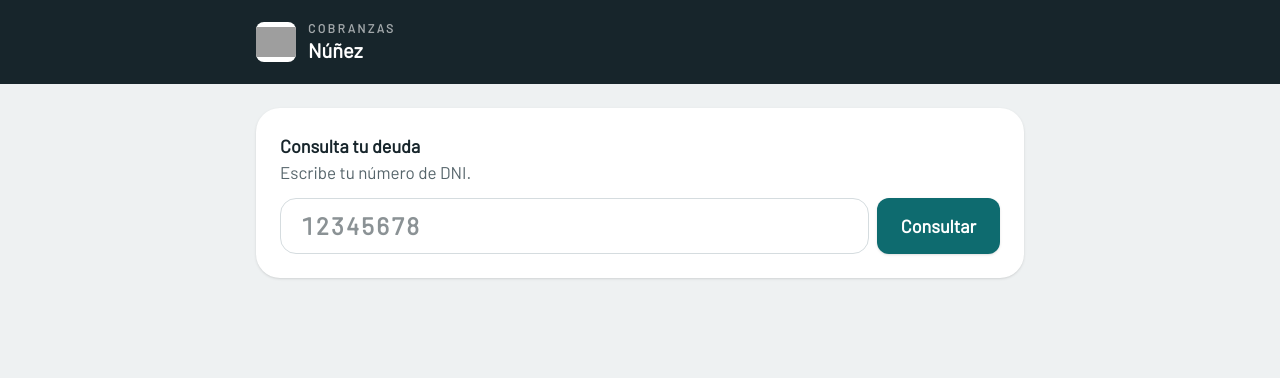
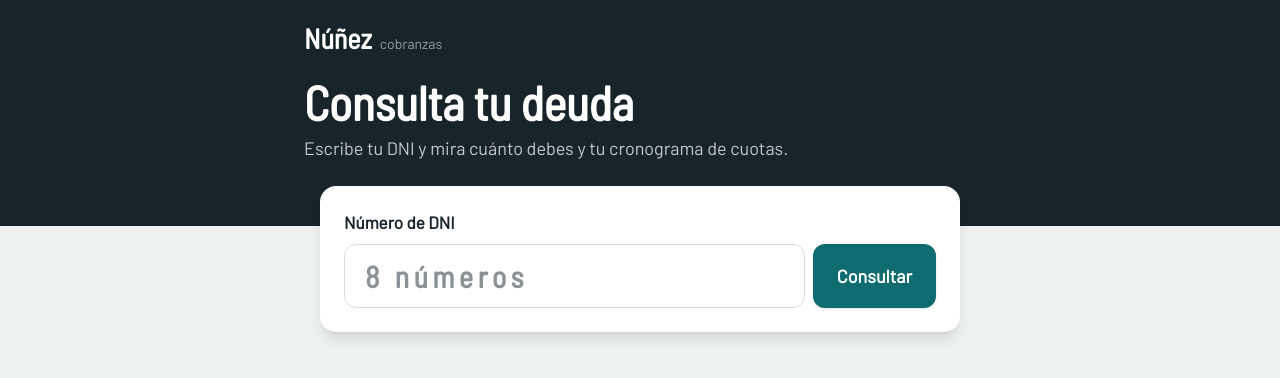
Before and after one commit to nunezgroupeirl-dot/cobranzas-nunez, a Next.js app: page /consulta in a window 1280 px wide. Shown: the top 378 px of the page. Built offline with nearby package versions, Linux system fonts and the light colour scheme; grey boxes are pictures that could not be loaded.

Commit message:
Consulta por DNI: varias motos y nombre reservado

```diff
--- a/src/app/consulta/page.tsx
+++ b/src/app/consulta/page.tsx
@@ -1,61 +1,112 @@
 "use client";
-import { Suspense, useCallback, useEffect, useState, type FormEvent } from "react";
-import { useSearchParams } from "next/navigation";
+import { useState, type FormEvent } from "react";
+import { Cronograma } from "@/app/(app)/contratos/_componentes/Cronograma";
+import { Marca } from "@/components/layout/Marca";
+import { Aviso, Boton, EtiquetaSemaforo, Placa, formatoFecha, formatoSoles, hoyLima, mensajeDeError } from "@/components/ui";
 import { getDatos } from "@/lib/supabase/datos";
-import { Aviso, Boton, formatoSoles, hoyLima, formatoFecha, mensajeDeError, Placa } from "@/components/ui";
-import { Cronograma } from "@/app/(app)/contratos/_componentes/Cronograma";
-import type { ConsultaPublica } from "@/types/database";
+import { colorPorSemanas } from "@/lib/supabase/reglas";
+import type { ConsultaPublica, ContratoPublico } from "@/types/database";
 
-function Consulta() {
-  const dniUrl = useSearchParams().get("dni") ?? "";
-  const [dni, setDni] = useState(dniUrl);
+/** Un contrato del cliente: lo que debe hoy y su cronograma. */
+function TarjetaContrato({ c }: { c: ContratoPublico }) {
+  const proxima = c.cuotas.find((q) => q.estado === "pendiente");
+  const alDia = c.deuda === 0;
+  return (
+    <section className="overflow-hidden rounded-2xl border border-borde bg-superficie">
+      <div className="flex flex-wrap items-center justify-between gap-3 border-b border-borde px-5 py-4">
+        <Placa placa={c.placa} tamano="grande" />
+        <EtiquetaSemaforo color={colorPorSemanas(c.semanas_atraso)} semanas={c.semanas_atraso} grande />
+      </div>
+      <div className="grid gap-4 px-5 py-5 sm:grid-cols-[1.3fr_1fr]">
+        <div>
+          <p className="text-sm font-semibold text-tenue">{alDia ? "Estás al día" : "Debes hoy"}</p>
+          <p className={`num font-display text-5xl leading-tight font-bold ${alDia ? "text-verde" : "text-rojo"}`}>{formatoSoles(c.deuda)}</p>
+          {!alDia && (
+            <p className="mt-1 text-tenue">
+              {c.semanas_atraso === 1 ? "1 cuota vencida" : `${c.semanas_atraso} cuotas vencidas`}
+            </p>
+          )}
+        </div>
+        <dl className="grid grid-cols-2 gap-3 self-center sm:grid-cols-1">
+          <div>
+            <dt className="text-sm text-tenue">Cuota semanal</dt>
+            <dd className="num font-semibold">{formatoSoles(c.cuota)}</dd>
+          </div>
+          <div>
+            <dt className="text-sm text-tenue">Próxima cuota</dt>
+            <dd className="font-semibold">{proxima ? formatoFecha(proxima.fecha_vencimiento) : "—"}</dd>
+          </div>
+        </dl>
+      </div>
+      <details className="group border-t border-borde">
+        <summary className="flex min-h-12 cursor-pointer list-none items-center justify-between px-5 font-semibold text-marca">
+          Ver mi cronograma
+          <span aria-hidden className="transition-transform group-open:rotate-180">
+            ▾
+          </span>
+        </summary>
+        <div className="px-5 pb-5">
+          <Cronograma cuotas={c.cuotas} />
+        </div>
+      </details>
+    </section>
+  );
+}
+
+export default function PaginaConsulta() {
+  const [dni, setDni] = useState("");
   const [resultado, setResultado] = useState<ConsultaPublica | null | undefined>(undefined);
   const [error, setError] = useState<string | null>(null);
   const [buscando, setBuscando] = useState(false);
 
-  const buscar = useCallback(async (valor: string) => {
-    if (!/^\d{8}$/.test(valor)) {
-      setError("Escribe tu DNI de 8 números.");
+  const consultar = async (e: FormEvent) => {
+    e.preventDefault();
+    if (!/^\d{8}$/.test(dni)) {
+      setError("Escribe tu DNI: son 8 números.");
       return;
     }
     setBuscando(true);
     setError(null);
     try {
       const d = await getDatos();
-      setResultado(await d.consultaPublica(valor));
-    } catch (e) {
-      setError(mensajeDeError(e));
+      setResultado(await d.consultaPublica(dni));
+    } catch (err) {
+      setError(mensajeDeError(err));
     } finally {
       setBuscando(false);
     }
-  }, []);
-
-  useEffect(() => {
-    if (dniUrl) buscar(dniUrl);
-  }, [dniUrl, buscar]);
-
-  const enviar = (e: FormEvent) => {
-    e.preventDefault();
-    buscar(dni);
   };
 
+  const total = resultado ? resultado.contratos.reduce((t, c) => t + c.deuda, 0) : 0;
+
   return (
-    <div className="mx-auto flex w-full max-w-3xl flex-col gap-5">
-      <form onSubmit={enviar} className="rounded-3xl bg-superficie p-5 shadow-sm sm:p-6">
-        <label htmlFor="dni" className="text-lg font-bold">
-          Consulta tu deuda
+    <main className="min-h-dvh bg-fondo">
+      <header className="bg-tinta px-4 pt-6 pb-16 text-white">
+        <div className="mx-auto max-w-2xl">
+          <Marca claro />
+          <h1 className="mt-6 text-4xl font-bold sm:text-5xl">Consulta tu deuda</h1>
+          <p className="mt-2 text-lg text-white/75">Escribe tu DNI y mira cuánto debes y tu cronograma de cuotas.</p>
+        </div>
+      </header>
+
+      <div className="mx-auto -mt-10 flex max-w-2xl flex-col gap-4 px-4 pb-10">
+        <form onSubmit={consultar} className="rounded-2xl bg-superficie p-5 shadow-lg sm:p-6">
+          <label htmlFor="dni" className="font-semibold">
+            Número de DNI
           </label>
-        <p className="mb-3 text-tenue">Escribe tu número de DNI.</p>
-        <div className="flex flex-col gap-2 sm:flex-row">
+          <div className="mt-2 flex flex-col gap-2 sm:flex-row">
             <input
               id="dni"
               inputMode="numeric"
               autoComplete="off"
               maxLength={8}
               value={dni}
-            onChange={(e) => setDni(e.target.value.replace(/\D/g, ""))}
-            placeholder="12345678"
-            className="num min-h-14 flex-1 rounded-2xl border border-borde px-5 text-2xl font-bold tracking-widest focus:border-marca focus:ring-3 focus:ring-marca/20 focus:outline-none"
+              onChange={(e) => {
+                setDni(e.target.value.replace(/\D/g, ""));
+                setResultado(undefined);
+              }}
+              placeholder="8 números"
+              className="num min-h-16 flex-1 rounded-xl border border-borde px-5 font-display text-3xl font-bold tracking-[0.15em] focus:border-marca focus:ring-3 focus:ring-marca/20 focus:outline-none"
             />
             <Boton type="submit" tamano="grande" cargando={buscando}>
               Consultar
@@ -68,52 +119,29 @@ function Consulta() {
           )}
         </form>
 
-      {resultado === null && <Aviso tipo="alerta">No encontramos un contrato activo con ese DNI. Si crees que es un error, comunícate con la oficina.</Aviso>}
+        {resultado === null && (
+          <Aviso tipo="alerta">No encontramos un contrato activo con ese DNI. Revisa el número; si está bien, comunícate con la oficina.</Aviso>
+        )}
 
         {resultado && (
-        <>
-          <section className="rounded-3xl bg-superficie p-5 shadow-sm sm:p-6">
+          <div aria-live="polite" className="flex flex-col gap-4">
+            <div className="px-1">
               <p className="text-sm text-tenue">Consulta del {formatoFecha(hoyLima())}</p>
-            <h2 className="text-2xl font-extrabold">{resultado.nombre}</h2>
-            <p><Placa placa={resultado.placa} /></p>
-            <div className="mt-4 grid grid-cols-2 gap-3">
-              <div className={`rounded-2xl p-4 ${resultado.deuda > 0 ? "bg-rojo-suave" : "bg-verde-suave"}`}>
-                <p className="text-sm font-semibold text-tenue">Deuda vencida</p>
-                <p className={`num text-3xl font-extrabold ${resultado.deuda > 0 ? "text-rojo" : "text-verde"}`}>{formatoSoles(resultado.deuda)}</p>
-              </div>
-              <div className="rounded-2xl bg-fondo p-4">
-                <p className="text-sm font-semibold text-tenue">Semanas de atraso</p>
-                <p className="num text-3xl font-extrabold">{resultado.semanas_atraso}</p>
-              </div>
-            </div>
-            {resultado.deuda === 0 && <p className="mt-3 font-semibold text-verde">¡Estás al día! Gracias por tu puntualidad.</p>}
-          </section>
-          <section className="rounded-3xl bg-superficie p-5 shadow-sm sm:p-6">
-            <h3 className="mb-3 text-lg font-bold">Tu cronograma</h3>
-            <Cronograma cuotas={resultado.cuotas} />
-          </section>
-        </>
+              <p className="text-2xl font-bold">Hola, {resultado.nombre}</p>
+              {resultado.contratos.length > 1 && (
+                <p className="num mt-1 text-lg">
+                  Tienes {resultado.contratos.length} motos. Deuda total: <b className={total > 0 ? "text-rojo" : "text-verde"}>{formatoSoles(total)}</b>
+                </p>
               )}
             </div>
-  );
-}
-
-export default function PaginaConsulta() {
-  return (
-    <main className="min-h-dvh bg-fondo">
-      <header className="bg-tinta px-4 py-5 text-white">
-        <div className="mx-auto flex max-w-3xl items-center gap-3">
-          <img src="/logo.png" alt="" className="size-10 rounded-lg bg-white object-contain" onError={(e) => (e.currentTarget.style.display = "none")} />
-          <div>
-            <p className="text-xs font-semibold tracking-[0.2em] text-white/60 uppercase">Cobranzas</p>
-            <p className="text-xl font-extrabold">Núñez</p>
+            {resultado.contratos.map((c) => (
+              <TarjetaContrato key={c.placa} c={c} />
+            ))}
+            <p className="px-1 text-sm text-tenue">
+              Lo que pagaste hoy puede tardar en aparecer hasta que la oficina lo registre. Lo pagado después de las 10:00 p.m. cuenta para el día siguiente.
+            </p>
           </div>
-        </div>
-      </header>
-      <div className="px-4 py-6">
-        <Suspense>
-          <Consulta />
-        </Suspense>
+        )}
       </div>
     </main>
   );
--- a/src/app/login/page.tsx
+++ b/src/app/login/page.tsx
@@ -1,6 +1,8 @@
 "use client";
 import { Suspense, useEffect, useState, type FormEvent } from "react";
 import { useRouter, useSearchParams } from "next/navigation";
+import Link from "next/link";
+import { Marca } from "@/components/layout/Marca";
 import { getDatos } from "@/lib/supabase/datos";
 import { Aviso, Boton, Campo, Cargando, mensajeDeError } from "@/components/ui";
 
@@ -82,9 +84,8 @@ export default function PaginaLogin() {
     <main className="grid min-h-dvh bg-superficie md:grid-cols-[1.1fr_1fr]">
       {/* Marca: franja oscura arriba en celular, columna completa en tablet y PC */}
       <section className="flex flex-col justify-between bg-tinta px-6 py-8 text-white md:px-12 md:py-14">
-        <h1 className="flex items-baseline gap-3">
-          <span className="font-display text-5xl leading-none font-bold md:text-7xl">Núñez</span>
-          <span className="text-lg text-white/55 md:text-xl">cobranzas</span>
+        <h1>
+          <Marca claro grande />
         </h1>
         <p className="mt-6 max-w-sm text-lg text-white/75 md:text-xl">
           Cuotas semanales, pagos con su comprobante y la lista de quién no paga, de las cuatro empresas en un solo lugar.
@@ -97,6 +98,12 @@ export default function PaginaLogin() {
           <Suspense>
             <FormularioIngreso />
           </Suspense>
+          <p className="mt-8 border-t border-borde pt-5 text-tenue">
+            ¿Eres cliente?{" "}
+            <Link href="/consulta" className="font-semibold text-marca underline">
+              Consulta tu deuda con tu DNI
+            </Link>
+          </p>
         </div>
       </section>
     </main>
--- a/src/app/qr/page.tsx
+++ b/src/app/qr/page.tsx
@@ -1,6 +1,7 @@
 "use client";
 import { useEffect, useState } from "react";
 import QRCode from "qrcode";
+import { Marca } from "@/components/layout/Marca";
 
 /** Página A4 para imprimir y pegar en la oficina: QR que lleva a /consulta */
 export default function PaginaQr() {
@@ -10,7 +11,7 @@ export default function PaginaQr() {
   useEffect(() => {
     const destino = `${window.location.origin}/consulta`;
     setUrl(destino);
-    QRCode.toDataURL(destino, { width: 900, margin: 1, errorCorrectionLevel: "H", color: { dark: "#1d2a2f", light: "#ffffff" } })
+    QRCode.toDataURL(destino, { width: 900, margin: 1, errorCorrectionLevel: "H", color: { dark: "#17252b", light: "#ffffff" } })
       .then(setQr)
       .catch(() => setQr(null));
   }, []);
@@ -24,10 +25,9 @@ export default function PaginaQr() {
         </button>
       </div>
       <article className="mx-auto flex h-[297mm] w-[210mm] flex-col items-center justify-between bg-white px-[18mm] py-[20mm] text-center shadow-xl print:shadow-none">
-        <header className="flex flex-col items-center gap-3">
-          <img src="/logo.png" alt="Logo" className="h-28 w-auto object-contain" onError={(e) => (e.currentTarget.style.display = "none")} />
-          <p className="text-sm font-semibold tracking-[0.3em] text-tenue uppercase">Cobranzas Núñez</p>
-          <h1 className="text-5xl leading-tight font-extrabold">
+        <header className="flex flex-col items-center gap-5">
+          <Marca grande />
+          <h1 className="text-6xl leading-tight font-bold">
             Consulta tu deuda
             <br />y tu cronograma
           </h1>
@@ -39,10 +39,18 @@ export default function PaginaQr() {
         </div>
 
         <footer className="flex flex-col items-center gap-2">
-          <p className="text-xl">
-            1. Escanea el código · 2. Escribe tu <b>DNI</b> · 3. Mira cuánto debes
-          </p>
-          <p className="font-mono text-lg text-tenue">{url}</p>
+          <ol className="flex gap-8 text-xl">
+            <li>
+              <b>1.</b> Escanea el código
+            </li>
+            <li>
+              <b>2.</b> Escribe tu <b>DNI</b>
+            </li>
+            <li>
+              <b>3.</b> Mira cuánto debes
+            </li>
+          </ol>
+          <p className="text-lg text-tenue">{url}</p>
         </footer>
       </article>
     </main>
--- a/src/components/layout/AppShell.tsx
+++ b/src/components/layout/AppShell.tsx
@@ -4,6 +4,7 @@ import { usePathname } from "next/navigation";
 import { useState, type ReactNode } from "react";
 import { BuscadorGlobal } from "./BuscadorGlobal";
 import { useConEmpresa } from "./empresa";
+import { Marca } from "./Marca";
 import { FiltroEmpresa } from "./FiltroEmpresa";
 import { menuPara, type ItemMenu } from "./menu";
 import { useSesion } from "./Sesion";
@@ -13,16 +14,6 @@ function Icono({ d, className = "size-6" }: { d: string; className?: string }) {
     <svg viewBox="0 0 24 24" fill="none" stroke="currentColor" strokeWidth={2} strokeLinecap="round" strokeLinejoin="round" className={className} aria-hidden>
       <path d={d} />
     </svg>
-  );
-}
-
-/** Nombre del sistema: la marca vive en la tipografía, sin logotipo. */
-function Marca({ claro = false }: { claro?: boolean }) {
-  return (
-    <span className="flex items-baseline gap-2">
-      <span className={`font-display text-[1.75rem] leading-none font-bold ${claro ? "text-white" : "text-tinta"}`}>Núñez</span>
-      <span className={`text-sm ${claro ? "text-white/55" : "hidden text-tenue sm:inline"}`}>cobranzas</span>
-    </span>
   );
 }
 
--- /dev/null
+++ b/src/components/layout/Marca.tsx
@@ -0,0 +1,9 @@
+/** Nombre del sistema: la marca vive en la tipografía, sin logotipo. */
+export function Marca({ claro = false, grande = false }: { claro?: boolean; grande?: boolean }) {
+  return (
+    <span className="flex items-baseline gap-2">
+      <span className={`font-display leading-none font-bold ${grande ? "text-5xl md:text-7xl" : "text-[1.75rem]"} ${claro ? "text-white" : "text-tinta"}`}>Núñez</span>
+      <span className={`${grande ? "text-lg md:text-xl" : "text-sm"} ${claro ? "text-white/55" : "hidden text-tenue sm:inline"}`}>cobranzas</span>
+    </span>
+  );
+}
```
Also changed, not shown: src/lib/supabase/real.ts (+11 -2 lines), src/lib/supabase/simulado.ts (+13 -5 lines), src/lib/texto.ts (+8 -0 lines), src/types/database.ts (+9 -2 lines), 1 other file (tests, documents, lock files or other folders). Lines whose indentation alone changed are shown as unchanged.
